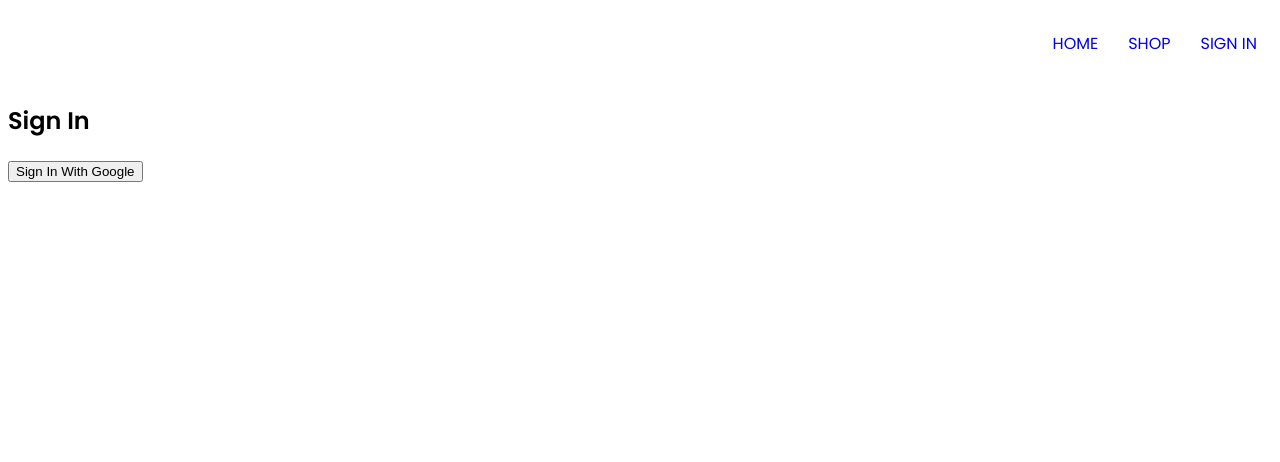
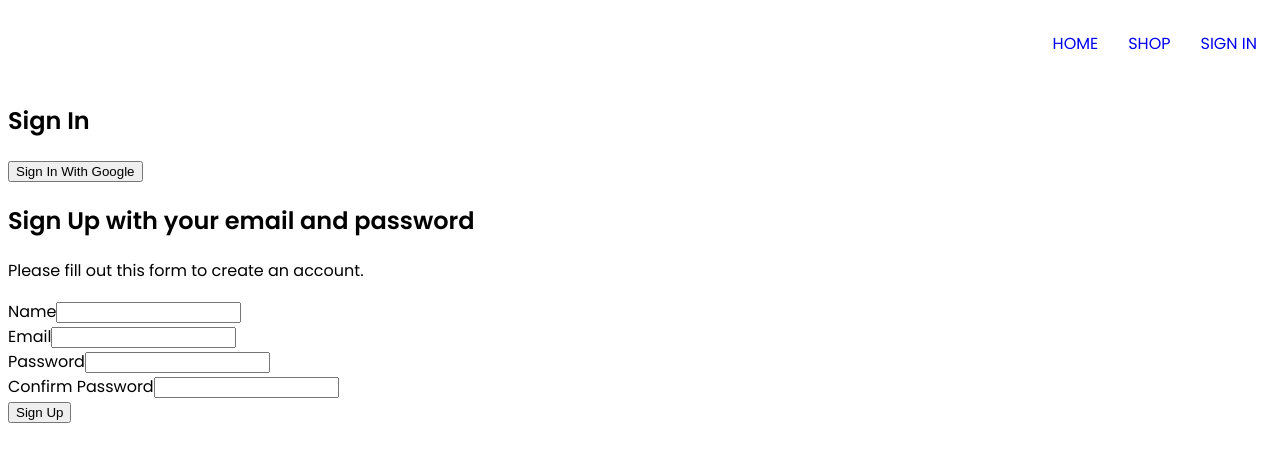
Before and after one commit to patangney/clothing-store, a React (Create React App) app: page /sign-in in a window 1280 px wide. Shown: the top 462 px of the page. Built offline with nearby package versions, Linux system fonts and the light colour scheme.

Commit message:
signup with google

```diff
--- a/src/components/auth/SignIn.jsx
+++ b/src/components/auth/SignIn.jsx
@@ -1,17 +1,41 @@
-import React, {Fragment} from 'react'
-import { signInWithGooglePopup, createUserDocFromAuth } from '../../utils/firebase'
+import React, { Fragment, useEffect } from 'react'
+import { getRedirectResult } from 'firebase/auth'
+import {
+  auth,
+  signInWithGooglePopup,
+  createUserDocFromAuth,
+  signInWithGoogleRedirect
+} from '../../utils/firebase'
+
+import SignUpForm from './SignUpForm'
 
 const SignIn = () => {
+  // useEffect(() => {
+  //   async function getResponse() {
+  //     const response = await getRedirectResult(auth)
+  //     if(response) {
+  //       const userDocRef = await createUserDocFromAuth(response.user)
+  //     }
+  //   }
+  //   getResponse() //disable fn for now | using it for learning
+
+  // }, [])
   const logGoogleUser = async () => {
-    const {user} = await signInWithGooglePopup()
+    const { user } = await signInWithGooglePopup()
     const userDocRef = await createUserDocFromAuth(user)
   }
+
   return (
     <Fragment>
       <div className='sign-in'>
         <h2>Sign In</h2>
         <button onClick={logGoogleUser}>Sign In With Google</button>
+        {/* <button onClick={signInWithGoogleRedirect}>
+          Sign In With Google Redirect
+        </button> */}
+        <SignUpForm />
       </div>
+
     </Fragment>
   )
 }
--- /dev/null
+++ b/src/components/auth/SignUpForm.jsx
@@ -0,0 +1,104 @@
+import React, { Fragment, useState } from 'react'
+import { createNewUserEmailPassword, createUserDocFromAuth } from '../../utils/firebase'
+import './_signupform.scss'
+
+const defaultFormFields = {
+    displayName: '',
+    email: '',
+    password: '',
+    confirmPassword: ''
+
+}
+
+
+const SignUpForm = () => {
+    const [formFields, setFormFields] = useState(defaultFormFields) // destructure formFields, setFormFields
+    const {displayName, email, password, confirmPassword} = formFields // destructure formFields
+       // console.log(formFields)
+
+    const resetFormFields = () => {
+        setFormFields(defaultFormFields)
+    }
+
+    const handleChange = (event) => {
+        const {name, value} = event.target
+        setFormFields({...formFields, [name]: value})
+
+    } // handleChange
+
+    const handleSubmit = async (event) => {
+        event.preventDefault()
+
+        if(password !== confirmPassword) {
+            alert('Passwords do not match')
+            return
+        }
+
+        try {
+            const { user } = await createNewUserEmailPassword(email, password)
+            await createUserDocFromAuth(user, {displayName})
+            resetFormFields()
+
+        } catch (error) {
+            if(error.code === 'auth/email-already-in-use') {
+                alert('Email already in use')
+
+            }
+            else {
+                console.error('error creating user ', error)
+            }
+        }
+
+
+
+
+    } // handleSubmit
+
+  return (
+    <Fragment>
+      <div className='form'>
+        <div className='form__header'>
+          <h2>Sign Up with your email and password</h2>
+          <p>Please fill out this form to create an account.</p>
+
+          <form onSubmit={handleSubmit}>
+
+            <div className='form__input'>
+              <label htmlFor='name'>Name</label>
+              <input type='text' id='name' name='displayName' required onChange={handleChange} value={displayName} />
+            </div>
+
+            <div className='form__input'>
+              <label htmlFor='email'>Email</label>
+              <input type='email' id='email' name='email' required onChange={handleChange} value={email} />
+            </div>
+
+            <div className='form__input'>
+              <label htmlFor='password'>Password</label>
+              <input type='password' id='password' name='password' required onChange={handleChange} value={password}  />
+            </div>
+
+            <div className='form__input'>
+              <label htmlFor='confirmPassword'>Confirm Password</label>
+              <input
+                type='password'
+                id='confirmPassword'
+                name='confirmPassword'
+                required
+                onChange={handleChange}
+                value={confirmPassword}
+              />
+            </div>
+
+            <div className='form__input'>
+                <button type='submit'>Sign Up</button>
+            </div>
+
+          </form>
+        </div>
+      </div>
+    </Fragment>
+  )
+}
+
+export default SignUpForm
--- a/src/utils/firebase.js
+++ b/src/utils/firebase.js
@@ -5,6 +5,8 @@ import {
   getAuth,
   signInWithPopup,
   signInWithRedirect,
+  createUserWithEmailAndPassword,
+  signInWithEmailAndPassword,
   GoogleAuthProvider
 } from 'firebase/auth'
 import { getFirestore, doc, getDoc, setDoc } from 'firebase/firestore'
@@ -27,16 +29,21 @@ const firebaseConfig = {
 const app = initializeApp(firebaseConfig)
 const analytics = getAnalytics(app)
 
-const provider = new GoogleAuthProvider() // GoogleAuthProvider is a class connected to Auth API | you can have multiple providers for different providers
-provider.setCustomParameters({ prompt: 'select_account' })
+const googleProvider = new GoogleAuthProvider() // GoogleAuthProvider is a class connected to Auth API | you can have multiple providers for different providers
+googleProvider.setCustomParameters({ prompt: 'select_account' })
 
 export const auth = getAuth()
-export const signInWithGooglePopup = () => signInWithPopup(auth, provider)
+export const signInWithGooglePopup = () => signInWithPopup(auth, googleProvider)
+export const signInWithGoogleRedirect = () =>
+  signInWithRedirect(auth, googleProvider)
 
 export const database = getFirestore()
 
-export const createUserDocFromAuth = async authUser => {
+export const createUserDocFromAuth = async (authUser, additionalInformation={displayName: 'username'}) => {
   //fn that will take data form auth service and store inside firestore
+  if (!authUser) {
+    return
+  } else {
     const userDocRef = doc(database, 'users', authUser.uid)
     console.log(userDocRef)
     const userSnapShot = await getDoc(userDocRef)
@@ -53,15 +60,22 @@ export const createUserDocFromAuth = async authUser => {
           displayName,
           email,
           createdAt,
-            ...authUser.providerData[0] //providerData is an array of objects | we want the first object in the array
+          ...additionalInformation //providerData is an array of objects | we want the first object in the array
         })
       } catch (error) {
         console.error('error creating user ', error)
       }
-
     }
 
     //if user does exist, return user doc ref
     return getDoc(userDocRef)
+  }
+}
 
+export const createNewUserEmailPassword = async (email, password) => {
+  if (!email || !password) {
+    return
   }
+
+  return await createUserWithEmailAndPassword(auth, email, password)
+}
```
Also changed, not shown: src/components/auth/_signupform.scss (added). Lines whose indentation alone changed are shown as unchanged.
